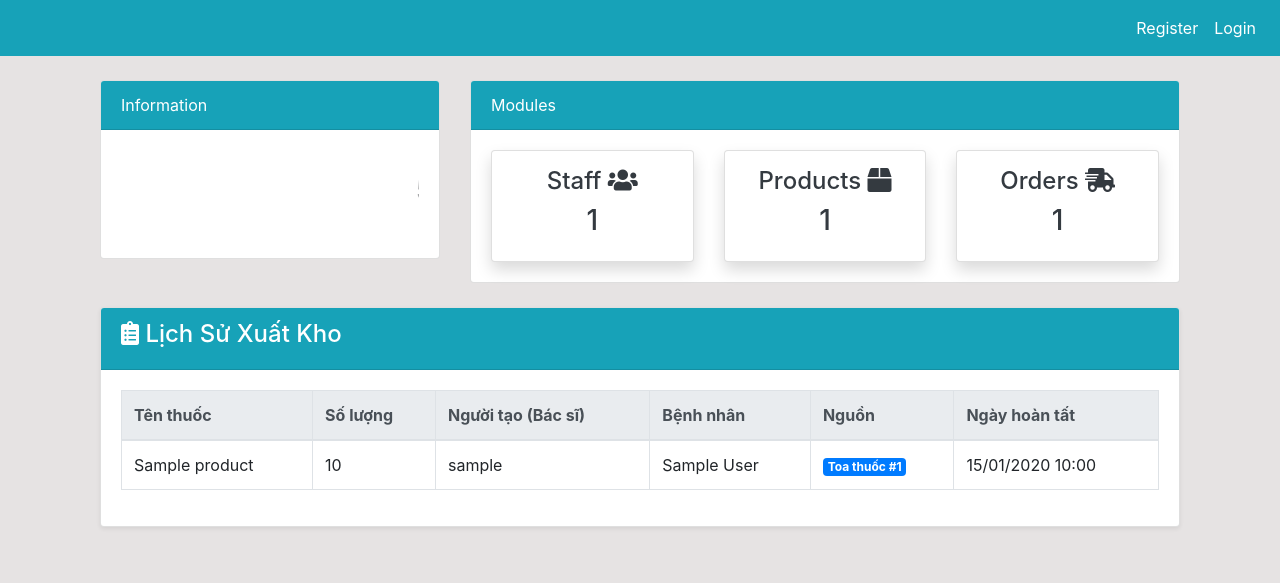
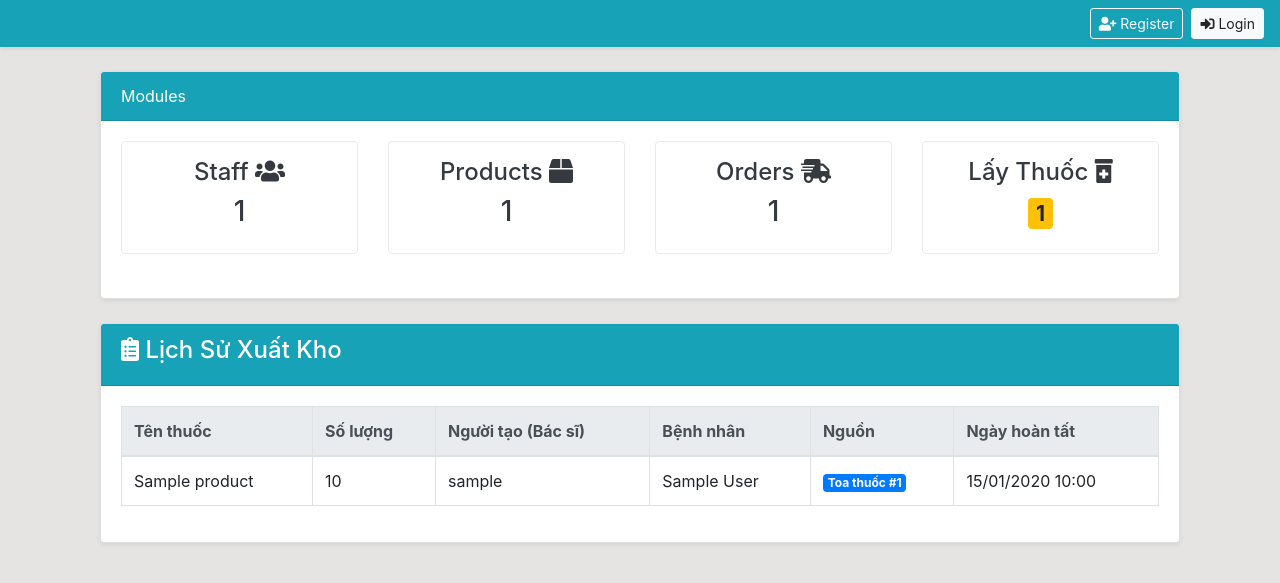
Before and after one commit to andy1909/Medicine_inventory_management, a Django app: template templates/dashboard/order.html in a window 1280 px wide. Shown: the top 583 px of the page. Run offline with Django 3.2, Linux system fonts and the light colour scheme; the template is opened without the code that fills it: most values are stand-ins (such as "Sample title", 1, 10 or a date in 2020); some libraries are stand-ins or nearby versions.

Commit message:
commit 2 27/9

```diff
--- a/dashboard/urls.py
+++ b/dashboard/urls.py
@@ -21,4 +21,8 @@ urlpatterns = [
     path('patient/add/', views.patient_add, name='dashboard-patient-add'),
     path('patient/update/<int:pk>/', views.patient_update, name='dashboard-patient-update'),
     path('patient/delete/<int:pk>/', views.patient_delete, name='dashboard-patient-delete'),
+
+    # URLs cho module Lấy Thuốc
+    path('dispense/', views.dispense_list, name='dispense-list'),
+    path('dispense/process/<int:pk>/', views.dispense_process, name='dispense-process'),
 ]
--- a/inventory_management/settings.py
+++ b/inventory_management/settings.py
@@ -68,6 +68,7 @@ TEMPLATES = [
                 'django.template.context_processors.request',
                 'django.contrib.auth.context_processors.auth',
                 'django.contrib.messages.context_processors.messages',
+                'dashboard.context_processors.global_context',
             ],
         },
     },
@@ -118,7 +119,7 @@ CRISPY_TEMPLATE_PACK = 'bootstrap4'
 
 LANGUAGE_CODE = 'en-us'
 
-TIME_ZONE = 'UTC'
+TIME_ZONE = 'Asia/Ho_Chi_Minh'
 
 USE_I18N = True
 
@@ -133,7 +134,7 @@ USE_TZ = True
 STATIC_URL = '/static/'
 
 
-STATTICFILES_DIRS = [
+STATICFILES_DIRS = [
     os.path.join(BASE_DIR, 'static'),
 ]
 
--- /dev/null
+++ b/static/css/style.css
@@ -0,0 +1,38 @@
+body {
+  background: rgb(230, 227, 227);
+}
+
+.my-card:hover {
+  transform: scale(1.1);
+  transition: 0.2s ease-in-out;
+}
+
+.my-card-custom {
+    transition: transform 0.2s ease-in-out, box-shadow 0.2s ease-in-out;
+    border: 1px solid #e9ecef;
+    background-color: #ffffff;
+}
+
+
+.my-card-custom:hover {
+    transform: translateY(-8px);
+    box-shadow: 0 10px 20px rgba(0, 0, 0, 0.12), 0 4px 8px rgba(0, 0, 0, 0.06) !important;
+}
+
+
+.nav-link-custom {
+    padding: 0.5rem 1rem !important; /* Tăng khoảng đệm */
+    border-radius: 20px; /* Bo tròn các góc */
+    transition: background-color 0.2s ease-in-out; /* Hiệu ứng chuyển động mượt */
+}
+
+/* Hiệu ứng khi di chuột qua các link */
+.nav-link-custom:hover {
+    background-color: rgba(255, 255, 255, 0.15); /* Nền trắng mờ */
+}
+
+/* Hiệu ứng cho link đang được active (trang hiện tại) */
+.nav-link-custom.active {
+    background-color: rgba(255, 255, 255, 0.2);
+    font-weight: 500;
+}
--- a/static/style.css
+++ /dev/null
@@ -1,8 +0,0 @@
-body {
-  background: rgb(230, 227, 227);
-}
-
-.my-card:hover {
-  transform: scale(1.1);
-  transition: 0.2s ease-in-out;
-}
--- a/templates/partials/base.html
+++ b/templates/partials/base.html
@@ -4,44 +4,31 @@
 <head>
     <!-- Required meta tags -->
     <meta charset="utf-8" />
-    <meta
-      name="viewport"
-      content="width=device-width, initial-scale=1, shrink-to-fit=no"
-    />
-  </head>
-</html>
+    <meta name="viewport" content="width=device-width, initial-scale=1, shrink-to-fit=no"/>
 
     <!-- Bootstrap CSS -->
     <link rel="stylesheet" href="https://cdn.jsdelivr.net/npm/bootstrap@4.6.0/dist/css/bootstrap.min.css"
         integrity="sha384-B0vP5xmATw1+K9KRQjQERJvTumQW0nPEzvF6L/Z6nronJ3oUOFUFpCjEUQouq2+l" crossorigin="anonymous">
 
-<!--FontAwesome CDN-->
+    <!-- FontAwesome CDN -->
     <link rel="stylesheet" href="https://use.fontawesome.com/releases/v5.15.2/css/all.css"
         integrity="sha384-vSIIfh2YWi9wW0r9iZe7RJPrKwp6bG+s9QZMoITbCckVJqGCCRhc+ccxNcdpHuYu" crossorigin="anonymous">
-<!--Chartjs CDN-->
-<script src="https://cdn.jsdelivr.net/npm/chart.js@2.9.4/dist/Chart.min.js"></script>
 
-<!--Custome CSS-->
-<link rel="stylesheet" href="{% static '/style.css' %}">
+    <!-- Custom CSS -->
+    <link rel="stylesheet" href="{% static 'css/style.css' %}">
+
     <title>{% block title %}{% endblock %}</title>
-
-
-
 </head>
 <body>
     {% include 'partials/nav.html' %}
 
     <div class="container">
-
         {% block content %}
-
         {% endblock %}
     </div>
 
-
-<!-- Optional JavaScript; choose one of the two! -->
-
-<!-- Option 1: jQuery and Bootstrap Bundle (includes Popper) -->
+    <!-- JavaScript Libraries -->
+    <!-- jQuery and Bootstrap Bundle -->
     <script src="https://code.jquery.com/jquery-3.5.1.slim.min.js"
         integrity="sha384-DfXdz2htPH0lsSSs5nCTpuj/zy4C+OGpamoFVy38MVBnE+IbbVYUew+OrCXaRkfj"
         crossorigin="anonymous"></script>
@@ -49,14 +36,8 @@
         integrity="sha384-Piv4xVNRyMGpqkS2by6br4gNJ7DXjqk09RmUpJ8jgGtD7zP9yug3goQfGII0yAns"
         crossorigin="anonymous"></script>
 
-<script src="https://cdn.jsdelivr.net/npm/chart.js@3.9.1/dist/chart.min.js"></script>
-
-<!-- Option 2: Separate Popper and Bootstrap JS -->
-<!--
-<script src="https://code.jquery.com/jquery-3.5.1.slim.min.js" integrity="sha384-DfXdz2htPH0lsSSs5nCTpuj/zy4C+OGpamoFVy38MVBnE+IbbVYUew+OrCXaRkfj" crossorigin="anonymous"></script>
-<script src="https://cdn.jsdelivr.net/npm/popper.js@1.16.1/dist/umd/popper.min.js" integrity="sha384-9/reFTGAW83EW2RDu2S0VKaIzap3H66lZH81PoYlFhbGU+6BZp6G7niu735Sk7lN" crossorigin="anonymous"></script>
-<script src="https://cdn.jsdelivr.net/npm/bootstrap@4.6.0/dist/js/bootstrap.min.js" integrity="sha384-+YQ4JLhjyBLPDQt//I+STsc9iw4uQqACwlvpslubQzn4u2UU2UFM80nGisd026JF" crossorigin="anonymous"></script>
--->
+    <!-- Chart.js CDN (Bạn đã tải 2 phiên bản, chỉ cần giữ lại 1) -->
+    <script src="https://cdn.jsdelivr.net/npm/chart.js@2.9.4/dist/Chart.min.js"></script>
 
 </body>
 </html>
--- a/templates/partials/nav.html
+++ b/templates/partials/nav.html
@@ -1,8 +1,8 @@
 <!--Navbar-->
-<nav class="navbar navbar-expand-lg navbar-info bg-info">
+<nav class="navbar navbar-expand-lg navbar-info navbar-dark navbar-custom shadow-sm bg-info">
   {% if user.is_authenticated %}
   <div class="container">
-    <a class="navbar-brand text-white" href="{% url 'dashboard-index' %}"
+    <a class="navbar-brand font-weight-bold" href="{% url 'dashboard-index' %}"
       >Adoo Medicine</a
     >
     <button
@@ -20,48 +20,47 @@
     <div class="collapse navbar-collapse" id="navbarSupportedContent">
       <ul class="navbar-nav mr-auto">
         <li class="nav-item active">
-          <a class="nav-link text-white" href="{% url 'dashboard-index' %}"
-            >Home <span class="sr-only">(current)</span></a
-          >
-        </li>
-        <li class="nav-item active"><a class="nav-link text-white" href="{% url 'dashboard-patient-list' %}">Hồ Sơ Bệnh Nhân</a></li>
-      </ul>
-      <ul class="navbar-nav ml-auto">
-        <li class="nav-item active">
-          <a
-            class="nav-link text-white align-middle"
-            href="{% url 'user-profile' %}"
-            >{{ user.username}} Profile
-            <span class="sr-only">(current)</span></a
-          >
+          <a class="nav-link nav-link-custom {% if request.resolver_match.url_name == 'dashboard-index' %}active{% endif %}" href="{% url 'dashboard-index' %}">
+            <i class="fas fa-home mr-1"></i>Home
+          </a>
+
         </li>
         <li class="nav-item active">
-          <form
-            action="{% url 'user-logout' %}"
-            method="POST"
-            style="display: inline"
-          >
+          <a class="nav-link nav-link-custom {% if 'patient' in request.resolver_match.url_name %}active{% endif %}" href="{% url 'dashboard-patient-list' %}">
+            <i class="fas fa-id-card mr-1"></i>Hồ Sơ Bệnh Nhân
+          </a>
+        </li>
+      </ul>
+
+      <ul class="navbar-nav ml-auto align-items-center">
+        <li class="nav-item active">
+          <a class="nav-link nav-link-custom {% if 'profile' in request.resolver_match.url_name %}active{% endif %}" href="{% url 'user-profile' %}">
+            <i class="fas fa-user-circle mr-1"></i>{{ user.username }}
+          </a>
+        </li>
+        <li class="nav-item ml-2">
+          <form action="{% url 'user-logout' %}" method="POST" style="display: inline">
             {% csrf_token %}
-            <button
-              type="submit"
-              class="nav-link btn btn-link text-white align-middle"
-            >
-              Logout
+            <button type="submit" class="btn btn-outline-light btn-sm">
+              <i class="fas fa-sign-out-alt mr-1"></i>Logout
             </button>
           </form>
         </li>
       </ul>
+
+
       {% else %}
+
       <ul class="navbar-nav ml-auto">
-        <li class="nav-item active">
-          <a class="nav-link text-white" href="{% url 'user-register' %}"
-            >Register <span class="sr-only">(current)</span></a
-          >
+        <li class="nav-item">
+          <a class="btn btn-outline-light btn-sm" href="{% url 'user-register' %}">
+            <i class="fas fa-user-plus mr-1"></i>Register
+          </a>
         </li>
-        <li class="nav-item">
-          <a class="nav-link text-white" href="{% url 'user-login' %}"
-            >Login <span class="sr-only">(current)</span></a
-          >
+        <li class="nav-item ml-2">
+          <a class="btn btn-light btn-sm" href="{% url 'user-login' %}">
+            <i class="fas fa-sign-in-alt mr-1"></i>Login
+          </a>
         </li>
       </ul>
       {% endif %}
--- a/templates/partials/topnav.html
+++ b/templates/partials/topnav.html
@@ -2,50 +2,62 @@
 <div class="container">
   <div class="row mt-4">
     <div class="col-md-4">
-      <div class="card">
-        <div class="card-header bg-info text-white">Information</div>
-        <div class="card-body">
-          <marquee behavior="" direction="">
-            <h3 class="my-4">5 chang linh ngu lam</h3>
-          </marquee>
-        </div>
-      </div>
+
     </div>
-    <div class="col-md-8">
-      <div class="card">
+    <div class="col-md-12">
+      <div class="card shadow-sm">
         <div class="card-header bg-info text-white">Modules</div>
         <div class="card-body">
           <div class="row">
-            <div class="col-md-4">
+
+             <!-- Module Staff -->
+            <div class="col-lg-3 col-md-6 mb-4">
               <a
                 class="text-decoration-none text-dark"
                 href="{% url 'dashboard-staff' %}"
               >
-                <div class="card my-card shadow text-center p-3">
+                <div class="card my-card-custom h-100 text-center p-3">
                   <h4>Staff <i class="fas fa-users"></i></h4>
                   <h3>{{ workers_count }}</h3>
                 </div>
               </a>
             </div>
-            <div class="col-md-4">
+
+            <!-- Module Products -->
+            <div class="col-lg-3 col-md-6 mb-4">
               <a
                 class="text-decoration-none text-dark"
                 href="{% url 'dashboard-product' %}"
               >
-                <div class="card my-card shadow text-center p-3">
+                <div class="card my-card-custom h-100 text-center p-3">
                   <h4>Products <i class="fas fa-box"></i></h4>
                   <h3>{{ products_count }}</h3>
                 </div>
               </a>
             </div>
-            <div class="col-md-4">
+
+
+            <!-- Module Orders -->
+            <div class="col-lg-3 col-md-6 mb-4">
               <a
                 class="text-decoration-none text-dark"
                 href="{% url 'dashboard-order' %}"
               >
-                <div class="card my-card shadow text-center p-3">
+                <div class="card my-card-custom h-100 text-center p-3">
                   <h4>Orders <i class="fas fa-shipping-fast"></i></h4>
                   <h3>{{ orders_count }}</h3>
+                </div>
+              </a>
+            </div>
+
+            <!-- Module Lấy Thuốc -->
+            <div class="col-lg-3 col-md-6 mb-4">
+              <a class="text-decoration-none text-dark" href="{% url 'dispense-list' %}">
+                <div class="card my-card-custom h-100 text-center p-3">
+                  <h4>Lấy Thuốc <i class="fas fa-prescription-bottle-alt"></i></h4>
+                  <h3>
+                      <span class="badge badge-warning">{{ pending_prescriptions_count }}</span>
+                  </h3>
                 </div>
               </a>
             </div>
```
Also changed, not shown: dashboard/context_processors.py (added, +21 -0 lines), dashboard/models.py (+13 -0 lines), dashboard/views.py (+90 -62 lines), templates/dashboard/dispense_list.html (added, +29 -0 lines), templates/dashboard/dispense_process.html (added, +40 -0 lines), dashboard/migrations/0016_prescription_status.py (added). Lines whose indentation alone changed are shown as unchanged.
